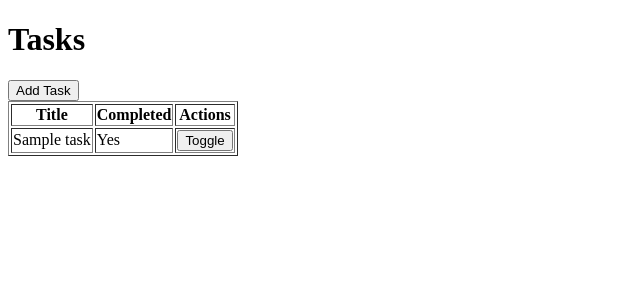
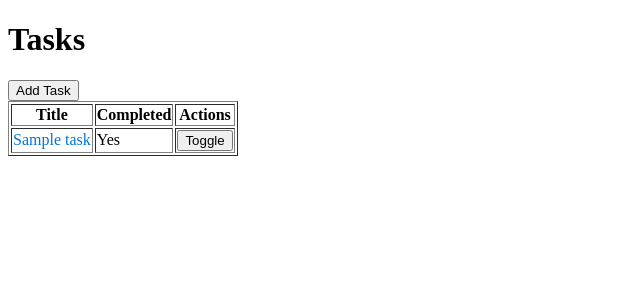
Before and after one commit to charliegriefer/django-htmx-todo, a Django app: template todo/tasks/templates/tasks/task_list.html in a window 1280 px wide. Shown: the top 300 px of the page, without its empty margins (0-640 px from the left). Run offline with Django 5.2, Linux system fonts and the light colour scheme; the template is opened without the code that fills it: most values are stand-ins (such as "Sample title", 1, 10 or a date in 2020); some libraries are stand-ins or nearby versions.

Commit message:
Add link styles to task titles to indicate that they are clickable/editable

```diff
--- a/todo/tasks/static/tasks/css/style.css
+++ b/todo/tasks/static/tasks/css/style.css
@@ -38,3 +38,16 @@
 .close-message:hover {
     opacity: 1;
 }
+
+/* Style for clickable task titles */
+.editable-title {
+    color: #0275d8;
+    text-decoration: none;
+    cursor: pointer;
+    transition: color 0.2s, text-decoration 0.2s;
+}
+
+.editable-title:hover {
+    color: #014c8c;
+    text-decoration: underline;
+}
--- a/todo/tasks/templates/tasks/_task_row.html
+++ b/todo/tasks/templates/tasks/_task_row.html
@@ -1,6 +1,7 @@
 <tr id="task-{{ task.id }}">
     <td>
         <span
+            class="editable-title"
             hx-get="{% url 'edit_task' task.id %}"
             hx-target="#task-{{ task.id }}"
             hx-swap="outerHTML">
```
